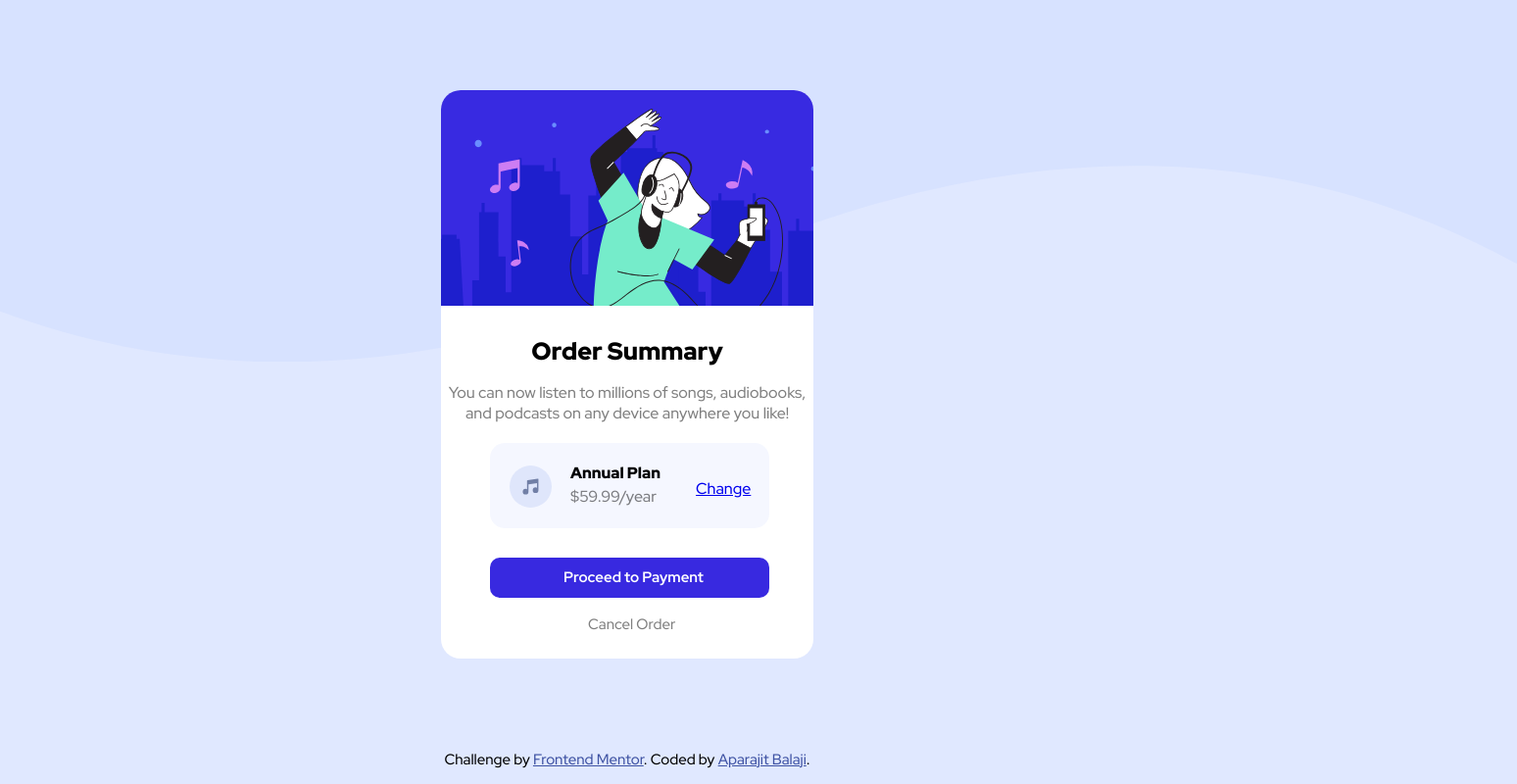
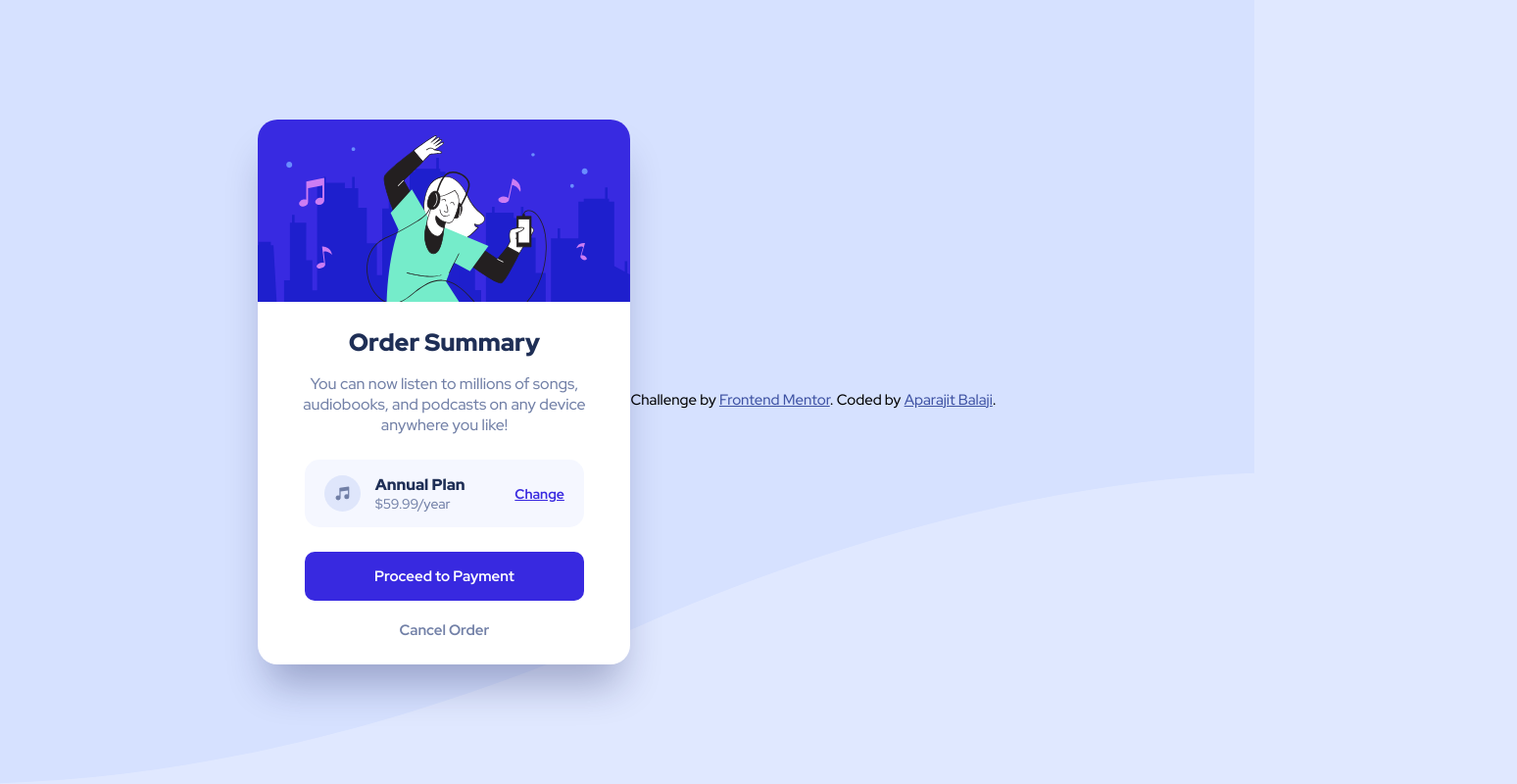
Before and after one commit to Gururaj-arch/Order_Summary_Card, a plain HTML site: page index.html in a window 1280 px wide. Shown: the whole page at 98% size, 1548 px wide, since content can reach past the window. Drawn offline with Linux system fonts and the light colour scheme.

Commit message:
Merge remote changes

```diff
--- a/index.html
+++ b/index.html
@@ -8,28 +8,24 @@
   <title>Frontend Mentor | Order summary card</title>
 </head>
 <body>
-  <picture>
-    <source media = "(min-width: 768px)" srcset="./images/pattern-background-desktop.svg">
-    <img src = "images/pattern-background-mobile.svg" alt = "Background Pattern Image">
-  </picture>
   <div class="summary-card">
     <div class = "main-comp">
       <img src = "images/illustration-hero.svg" alt = "Illustration Hero">
-      <h1>Order Summary</h1>
-      <p>You can now listen to millions of songs, audiobooks, and podcasts on any device anywhere you like!</p>
+      <h1 class="heading">Order Summary</h1>
+      <p class="summary-para">You can now listen to millions of songs, audiobooks, and podcasts on any device anywhere you like!</p>
     </div>
     <div class = "middle-comp">
       <img src = "images/icon-music.svg" alt = "Music Icon">
-      <ul>
-        <li>Annual Plan</li>
-        <li>$59.99/year</li>
-      </ul>
-      <p><a href = "#">Change</a></p>
+      <div class="plan-text">
+        <h3>Annual Plan</h3>
+        <p>$59.99/year</p>
+      </div>
+      <div class="change-link">
+        <a href = "#">Change</a>
+      </div>
     </div>
-    <div class="end-comp">
-      <p>Proceed to Payment</p>
-    </div>
-    <p class="cancel-menu">Cancel Order</p>
+    <button class="proceed-btn">Proceed to Payment</button>
+    <button class="cancel-order">Cancel Order</button>
   </div>
   <div class="attribution">
     Challenge by <a href="https://www.frontendmentor.io?ref=challenge" target="_blank">Frontend Mentor</a>.
--- a/styles.css
+++ b/styles.css
@@ -21,38 +21,51 @@
 body {
     font-family: 'Red Hat Display', sans-serif;
     background-color: var(--pale-blue);
+    background-image: url('images/pattern-background-mobile.svg');
+    background-repeat: no-repeat;
+    background-position: top;
+    background-size: contain;
     width: 100%;
-    height: 100%;
+    min-height: 100vh;
+    display: flex;
+    align-items: center;
+    justify-content: center;
+    padding: 20px;
 }
 
-picture {
-    opacity: 0.8;
-    display: inline-block;
-    transform: scale(1.15);
-    margin-top: -100px;
+@media (min-width: 768px) {
+    body {
+        background-image: url('images/pattern-background-desktop.svg');
+        background-size: cover;
+    }
 }
 
 .summary-card {
     background-color: white;
     width: 380px;
-    height: 580px;
-    margin: -250px auto;
     position: relative;
     overflow: hidden;
     border-radius: 20px;
+    box-shadow: 0 30px 40px -10px rgba(13, 20, 78, 0.3);
 }
 
-.main-comp h1 {
+.main-comp img {
+    width: 100%;
+    display: block;
+}
+
+.main-comp h1.heading {
     text-align: center;
     margin-top: 25px;
     font-weight: 900;
     font-size: 25px;
+    color: var(--dark-blue);
 }
 
-.main-comp p {
+.main-comp p.summary-para {
     text-align: center;
-    margin-top: 15px;
-    color: rgba(0, 0, 0, 0.5);
+    margin: 15px 30px 0;
+    color: var(--desaturated-blue);
 }
 
 p {
@@ -62,98 +75,88 @@ p {
 .middle-comp {
     background-color: var(--very-pale-blue);
     width: 75%;
-    height: 15%;
-    margin: 20px 50px auto;
+    margin: 25px auto 0;
+    padding: 15px 20px;
     border-radius: 15px;
+    display: flex;
+    align-items: center;
 }
 
 .middle-comp img {
-    margin: 23px 0 0 20px;
     width: 15%;
 }
 
-.middle-comp ul {
-    list-style: none;
-    margin: -51px 0 0 82px;
-    display: flex;
-    flex-direction: column;
-    justify-content: center;
+.plan-text {
+    margin-left: 15px;
+    flex: 1;
 }
 
-.middle-comp ul li:not(:last-child) {
-    margin-bottom: 3px;
+.plan-text h3 {
+    font-size: 16px;
+    font-weight: 900;
+    color: var(--dark-blue);
 }
 
-.middle-comp ul li:first-child {
-    font-weight: 900;
+.plan-text p {
+    font-size: 14px;
+    color: var(--desaturated-blue);
 }
 
-.middle-comp ul li {
-    font-size: 16px;
+.change-link a {
+    color: var(--bright-blue);
+    font-weight: 700;
+    font-size: 14px;
+    text-decoration: underline;
 }
 
-.middle-comp ul li:last-child {
-    color: rgba(0, 0, 0, 0.5);
-}
-
-p a {
-    position: absolute;
-    width: 100%;
-    align-items: center;
-    justify-content: center;
-    top: 396px;
-    left: 260px;
-}
-
-p a:hover {
+.change-link a:hover {
     cursor: pointer;
     opacity: 0.65;
     text-decoration: none;
 }
 
-.end-comp {
+.proceed-btn {
+    display: block;
+    width: 75%;
+    margin: 25px auto 0;
+    padding: 15px 0;
+    border: none;
+    border-radius: 10px;
     background-color: var(--bright-blue);
-    width: 75%;
-    margin: 30px 50px;
-    height: 7%;
-    border-radius: 10px;
-}
-
-.end-comp:hover {
-    opacity: 0.7;
-    cursor: pointer;
-}
-
-.end-comp p {
-    text-align: center;
-    position: absolute;
-    margin: 10px 0 0 75px;
     color: white;
     font-weight: 700;
     font-size: 15px;
+    font-family: inherit;
 }
 
-.cancel-menu {
-    font-size: 15px;
-    text-align: center;
-    position: absolute;
-    bottom: 25px;
-    left: 150px;
-    color: rgba(0, 0, 0, 0.5);
+.proceed-btn:hover {
+    cursor: pointer;
+    background-color: hsl(245, 75%, 65%);
 }
 
-.cancel-menu:hover {
+.cancel-order {
+    display: block;
+    width: 100%;
+    margin: 20px 0 25px;
+    padding: 0;
+    border: none;
+    background: none;
+    font-size: 15px;
+    font-weight: 700;
+    text-align: center;
+    color: var(--desaturated-blue);
+    font-family: inherit;
+}
+
+.cancel-order:hover {
     cursor: pointer;
+    color: var(--dark-blue);
 }
 
 .attribution {
     font-size: 15px;
     text-align: center;
-    position: absolute;
-    bottom: 15px;
-    align-items: center;
-    justify-content: center;
-    width: 100%;
+    margin-top: 15px;
 }
 
 .attribution a {
```
